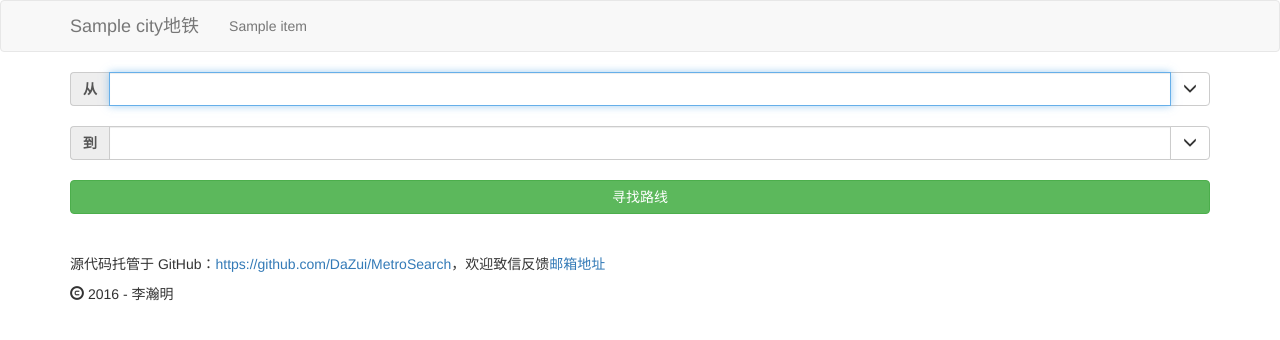
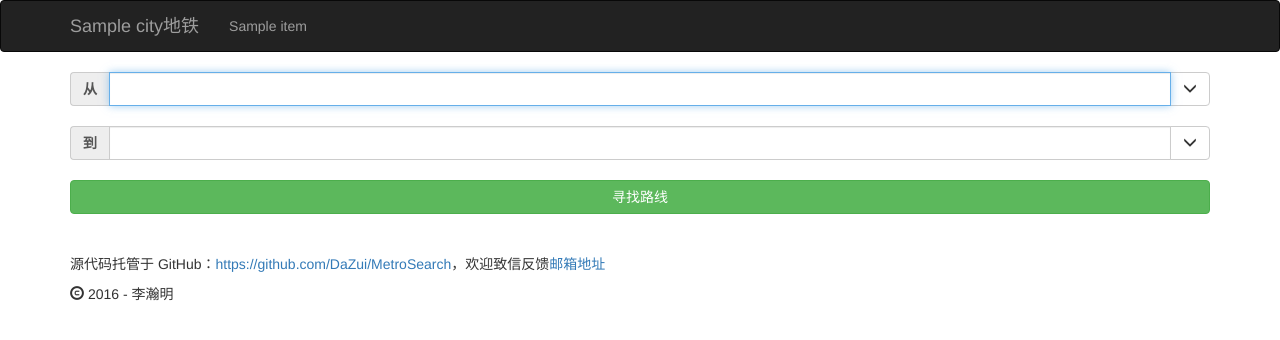
Before and after one commit to vontio/MetroSearch, a Python web app: template MetroRouteFinder/templates/city.html in a window 1280 px wide. Shown: the top 340 px of the page. Run offline with Jinja, Linux system fonts and the light colour scheme; the template is opened without the code that fills it: most values are stand-ins (such as "Sample title", 1, 10 or a date in 2020); some libraries are stand-ins or nearby versions.

Commit message:
Change Theme

```diff
--- a/MetroRouteFinder/templates/navbar.html
+++ b/MetroRouteFinder/templates/navbar.html
@@ -1 +1 @@
-<div class="navbar navbar-default" role="navigation"><div class="container"><div class="navbar-header"><button type="button" class="navbar-toggle" data-toggle="collapse" data-target=".navbar-collapse"><span class="sr-only">切换导航</span><span class="icon-bar"></span><span class="icon-bar"></span><span class="icon-bar"></span></button><a href="{{ url_for('index') }}" class="navbar-brand">{{ City }}地铁</a></div><div class="navbar-collapse collapse"><ul class="nav navbar-nav">{% for item in lista %}<li><a href="{{ url_for('City', City=item) }}">{{item}}</a></li>{% endfor %}</ul></div></div></div>
+<div class="navbar navbar-inverse" role="navigation"><div class="container"><div class="navbar-header"><button type="button" class="navbar-toggle" data-toggle="collapse" data-target=".navbar-collapse"><span class="sr-only">切换导航</span><span class="icon-bar"></span><span class="icon-bar"></span><span class="icon-bar"></span></button><a href="{{ url_for('index') }}" class="navbar-brand">{{ City }}地铁</a></div><div class="navbar-collapse collapse"><ul class="nav navbar-nav">{% for item in lista %}<li><a href="{{ url_for('City', City=item) }}">{{item}}</a></li>{% endfor %}</ul></div></div></div>
```
